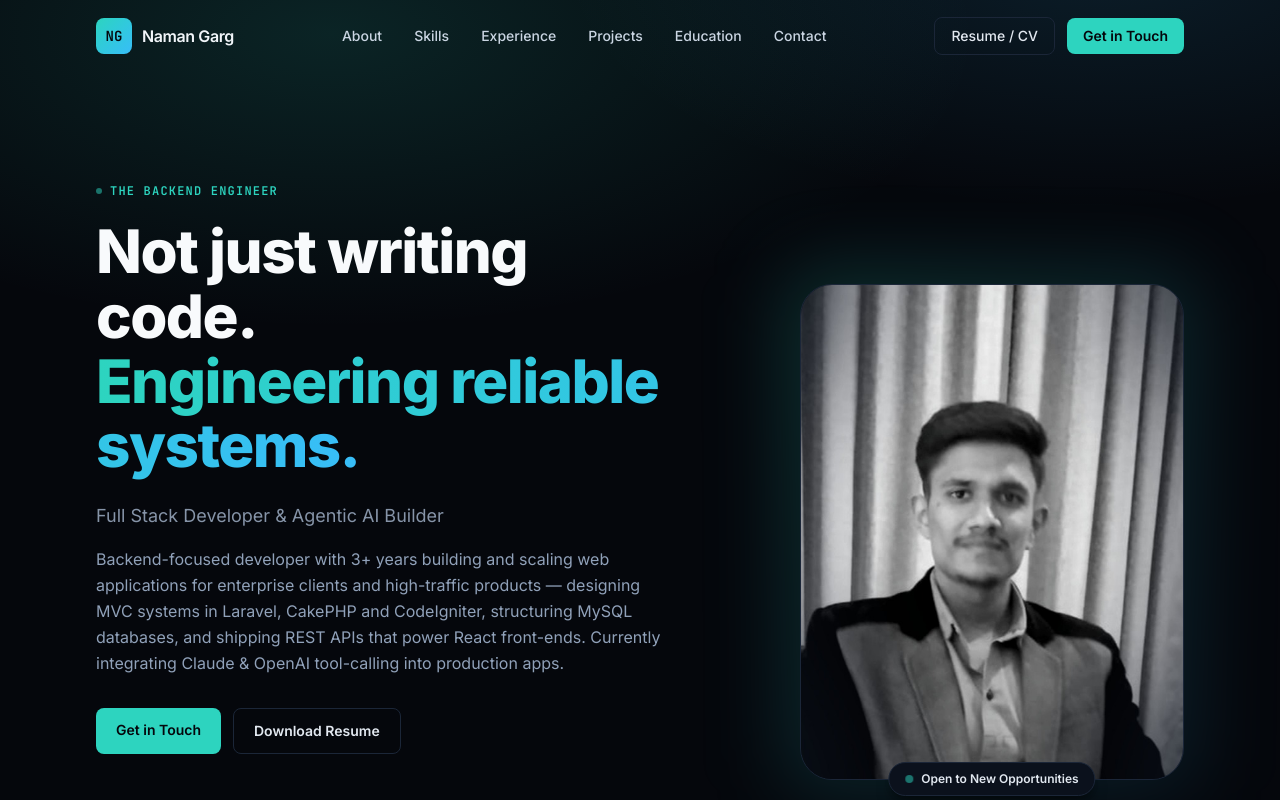
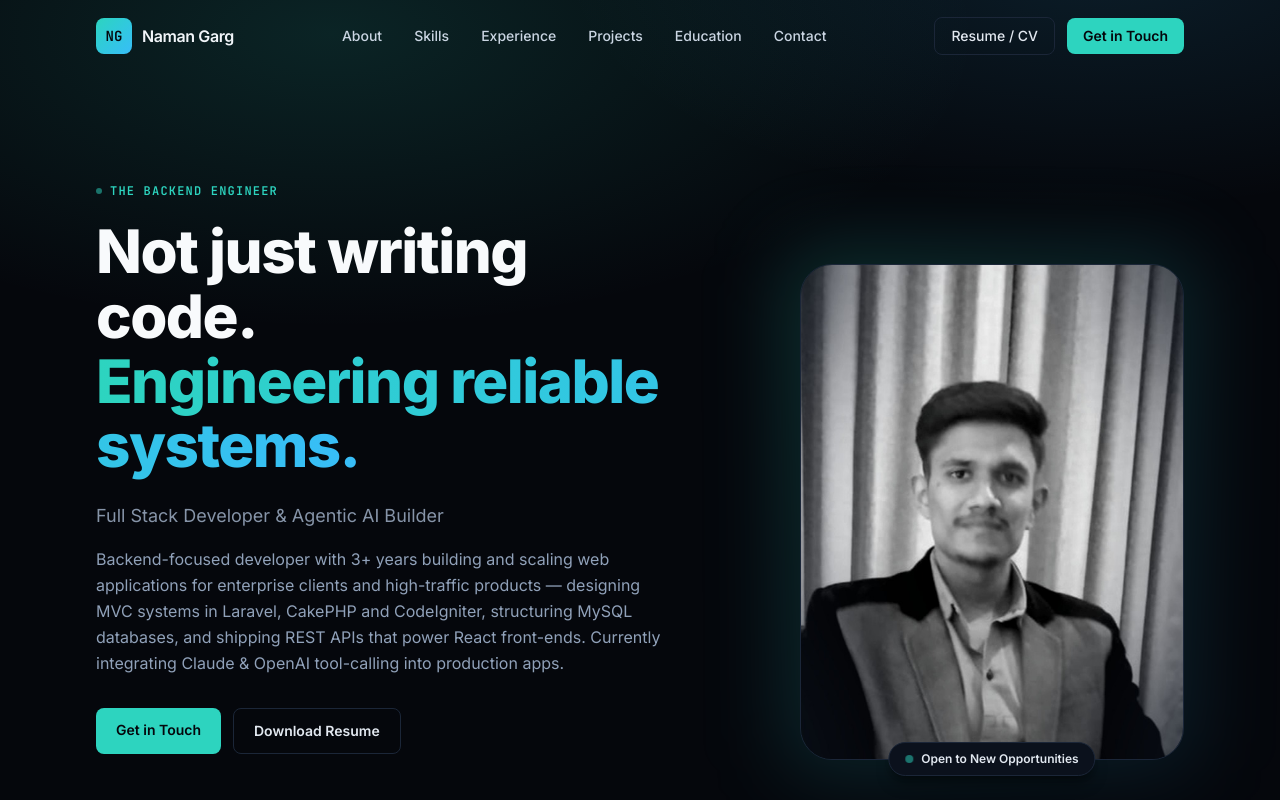
Before and after one commit to namngarg/namngarg.github.io, a plain HTML site: page index.html in a window 1280 px wide. Shown: the top 800 px of the page. Drawn offline with Linux system fonts and the light colour scheme.

Commit message:
Move desktop hero photo up further
Co-Authored-By: Claude Sonnet 5 <noreply@anthropic.com>

```diff
--- a/css/style.css
+++ b/css/style.css
@@ -113,7 +113,7 @@ body {
     order: initial;
     justify-content: flex-end;
     align-self: center;
-    margin-top: -2.5rem;
+    margin-top: -5rem;
   }
   /* Bigger, portrait-shaped photo on desktop instead of a small square. */
   .hero-photo-frame {
```
